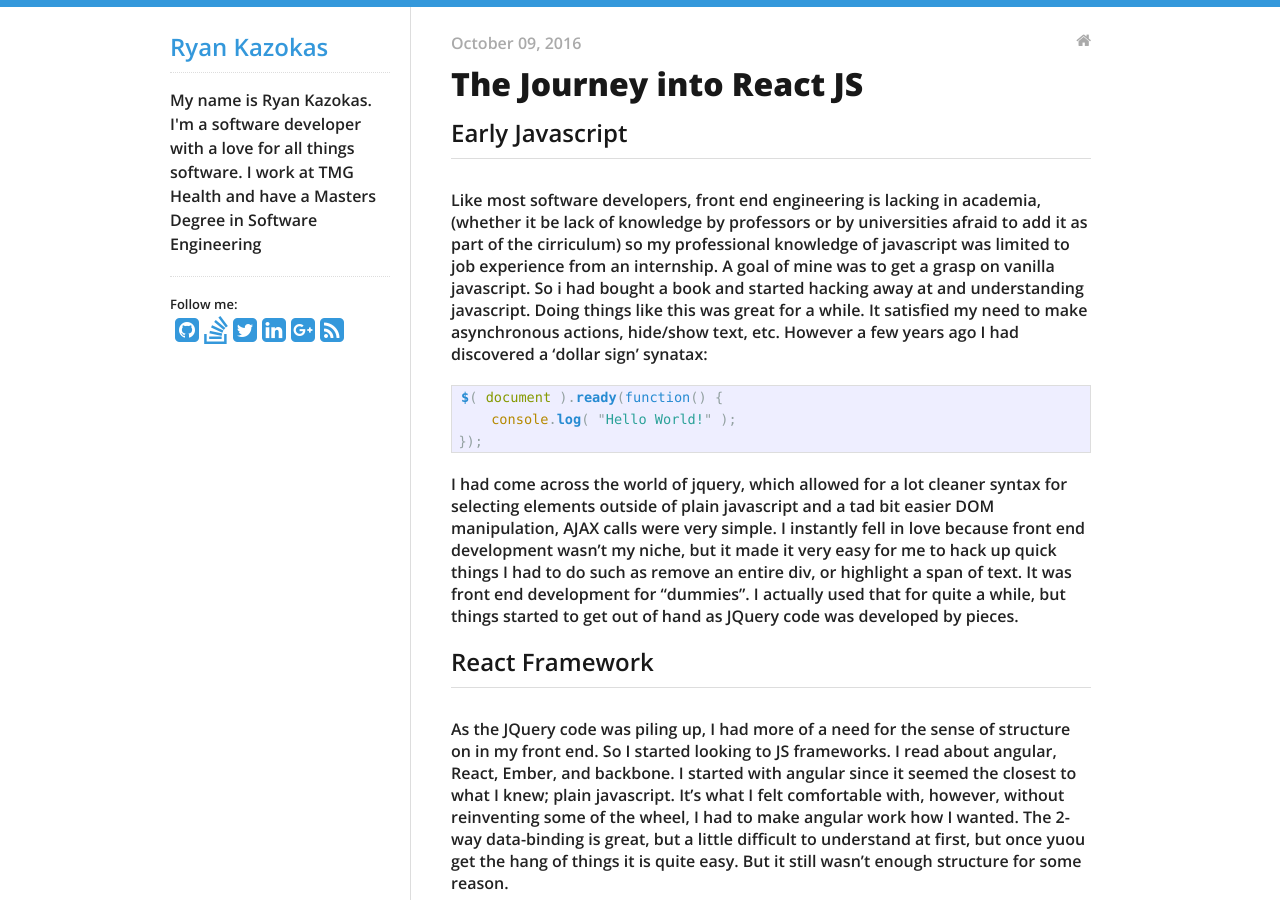
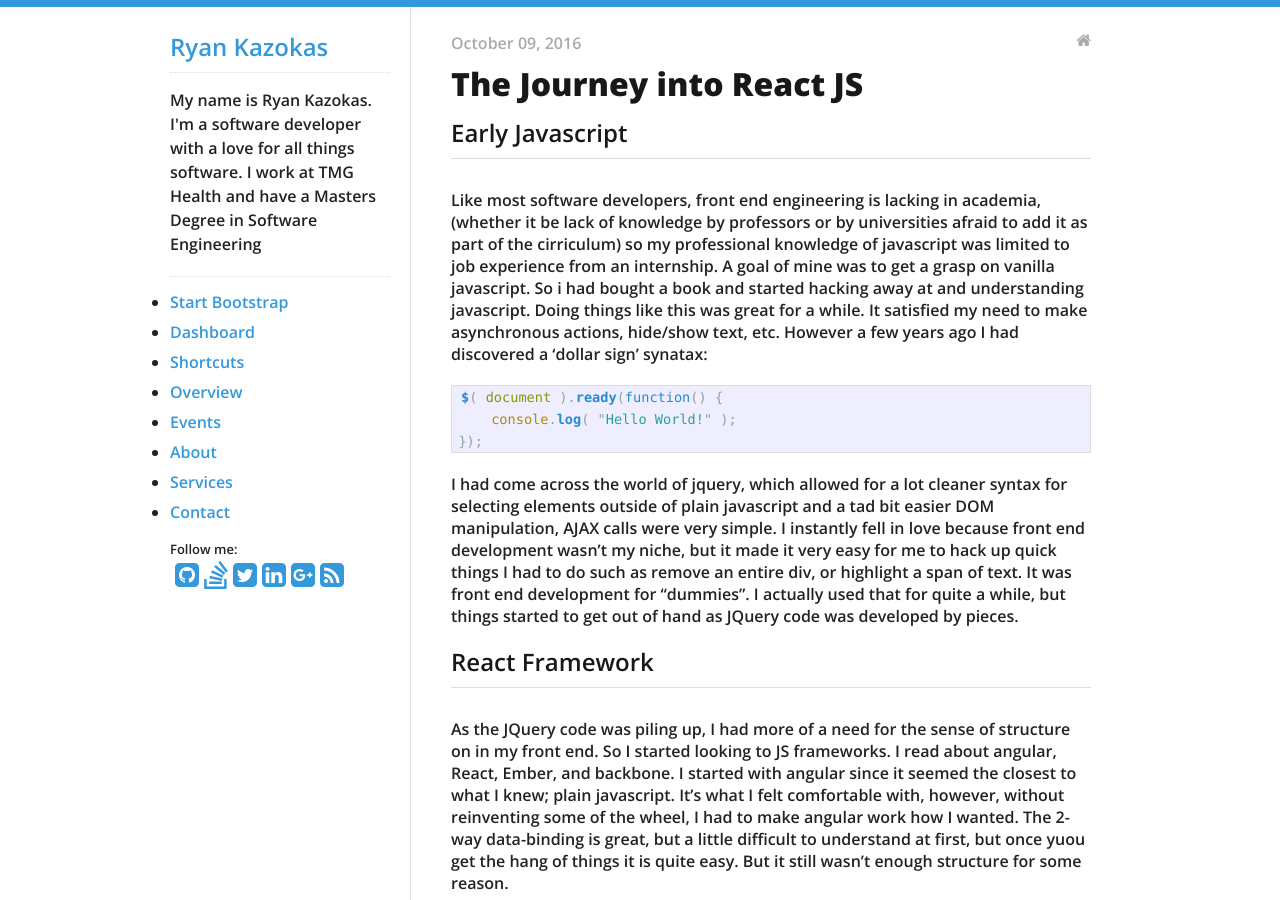
Before and after one commit to ryankazokas/ryankazokas.github.io, a Jekyll site: the page built from _posts/2016-10-08-The-Journey-Into-React-JS.markdown, in a window 1280 px wide and 900 px high. Built offline with Jekyll 4.4.1, drawn with Linux system fonts in a browser that asks for light colours; nearby versions of some CDN libraries.

Commit message:
Testing new sidebar

```diff
--- a/_includes/sidebar.html
+++ b/_includes/sidebar.html
@@ -10,6 +10,38 @@
   <div id="bio">
     <p>My name is Ryan Kazokas. I'm a software developer with a love for all things software. I work at TMG Health and have a Masters Degree in Software Engineering</p>
   </div>
+        <!-- Sidebar -->
+        <div id="sidebar-wrapper">
+            <ul class="sidebar-nav">
+                <li class="sidebar-brand">
+                    <a href="#">
+                        Start Bootstrap
+                    </a>
+                </li>
+                <li>
+                    <a href="#">Dashboard</a>
+                </li>
+                <li>
+                    <a href="#">Shortcuts</a>
+                </li>
+                <li>
+                    <a href="#">Overview</a>
+                </li>
+                <li>
+                    <a href="#">Events</a>
+                </li>
+                <li>
+                    <a href="#">About</a>
+                </li>
+                <li>
+                    <a href="#">Services</a>
+                </li>
+                <li>
+                    <a href="#">Contact</a>
+                </li>
+            </ul>
+        </div>
+        <!-- /#sidebar-wrapper -->
   <div id="social">
     {% include social.html %}
   </div>
```
